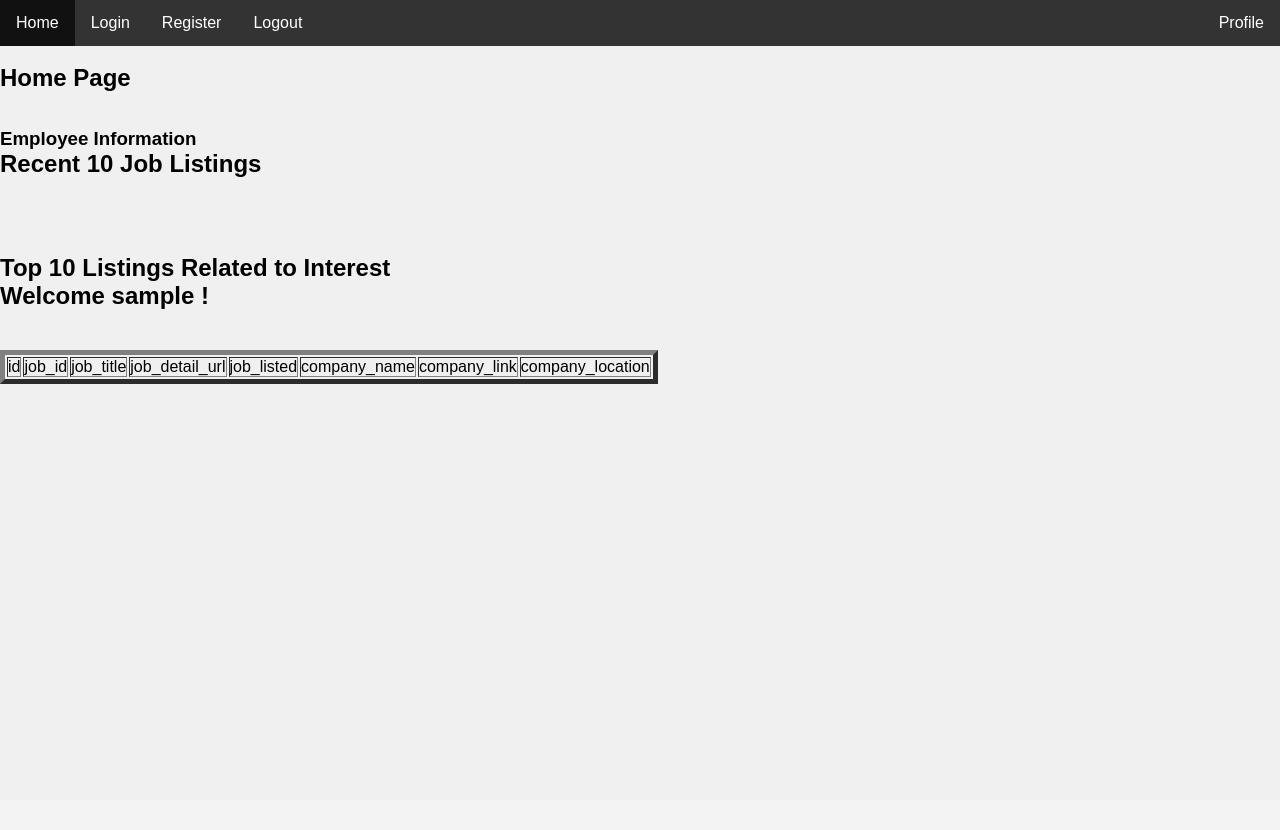
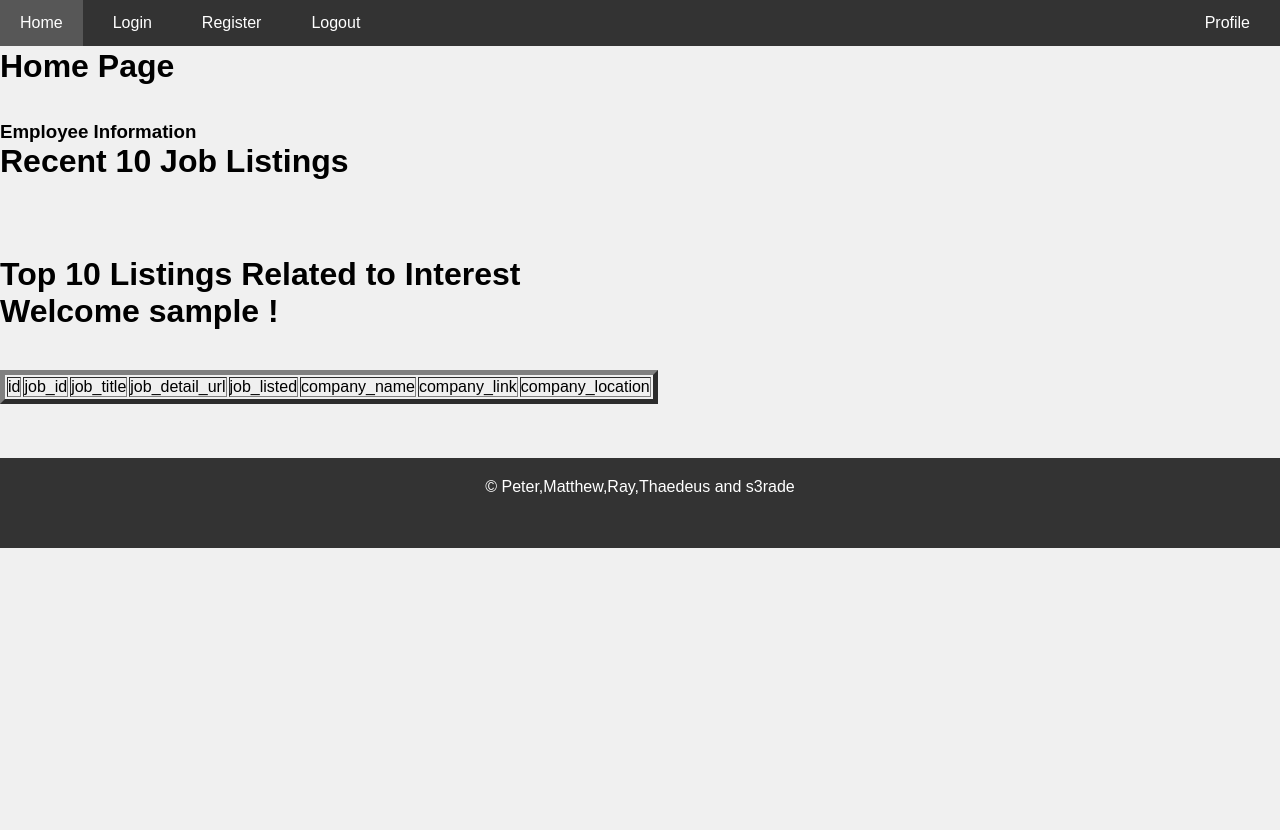
Before and after one commit to Sytechia/Group-4-Online-JD-Analytics, a Flask app: page / in a window 1280 px wide. Before the commit the page ends 384 px from the top, so only its background shows below. Run offline with Flask 3, Linux system fonts and the light colour scheme; the visitor is signed in with stand-in values (Sample User, id 1); data that the repository does not hold is empty.

Commit message:
Made feedback persistent
Made nav bar to the top with css
added in the feedback view
added in a footer

```diff
--- a/blueprints/routes.py
+++ b/blueprints/routes.py
@@ -133,7 +133,13 @@ def profile():
 
             if form_type == 'get_feedback':
                 # Process the CV and get feedback
-                feedback = process_cv(file_path, filename)
+                feedback = str(process_cv(file_path, filename))
+                con = get_db_connection()
+                cur = con.cursor()
+                userid = 1
+                cur.execute("UPDATE userdata SET feedback = ? WHERE id = ?", (feedback,userid,))
+                con.commit()
+                con.close()
 
                 return render_template('feedback.html', feedback=feedback)
             elif form_type == 'update_user_skills':
@@ -154,11 +160,9 @@ def profile():
                 matching_keywords_string = ', '.join(matching_keywords)
 
                 stored_text = str({'Resume Text': matching_keywords_string , 'Number of hours': number_of_hours, 'Certification number': certification_number, 'Education level': education_level})
-                print("Stored text: ", stored_text)
                 # Insert resume_text into database
                 userid = 1
                 insert_resume_text(userid, stored_text)
-                userid = 1
                 con = get_db_connection()
                 cur = con.cursor()
                 cur.execute("SELECT id,username FROM userdata WHERE id = ?", (userid,))
@@ -176,7 +180,7 @@ def profile():
             userid = 1
             con = get_db_connection()
             cur = con.cursor()
-            cur.execute("SELECT id,username FROM userdata WHERE id = ?", (userid,))
+            cur.execute("SELECT id,username,feedback FROM userdata WHERE id = ?", (userid,))
             rows = cur.fetchall()
             con.close()
 
--- a/blueprints/static/css/index.css
+++ b/blueprints/static/css/index.css
@@ -12,6 +12,12 @@ body {
     justify-content: center;
     align-items: center;
     background-color: #f0f0f0;
+    margin: 0;
+    padding: 0;
+    margin-top: 30px;
+    flex-direction: column;
+    min-height: 100vh;
+    overflow-y: auto;
 }.scroll-container {
     display: flex;
     overflow-x: auto;
@@ -145,3 +151,35 @@ background-color: #04AA6D;
     display: table;
     clear: both;
   }
+  nav {
+    position: fixed;
+    top: 0;
+    width: 100%;
+    background-color: #333;
+    color: white;
+    z-index: 1000;
+}
+nav ul {
+    list-style-type: none;
+    padding: 0;
+}
+nav ul li {
+    display: inline;
+    margin-right: 10px;
+}
+nav ul li a {
+    color: white;
+    text-decoration: none;
+    padding: 14px 20px;
+    display: inline-block;
+}
+nav ul li a:hover {
+    background-color: #575757;
+}
+footer {
+    background-color: #333;
+    color: white;
+    text-align: center;
+    padding: 20px; /* Increase padding to make the footer thicker */
+    height: 90px; /* Set a specific height if needed */
+}
--- a/blueprints/templates/base.html
+++ b/blueprints/templates/base.html
@@ -2,13 +2,14 @@
 <title>{% block title %}{% endblock %} - Flaskr</title>
 <link rel="stylesheet" href="../static/css/index.css">
 <head>
-</head>
-
-<body>
-<section class="content">
   <header>
     {% block header %}{% endblock %}
   </header>
+</head>
+
+<body class = "scrollable-container">
+<section class="content">
+
   {% for message in get_flashed_messages() %}
     <div class="flash">{{ message }}</div>
   {% endfor %}
@@ -16,3 +17,11 @@
 </section>
 
 </body>
+<br>
+<footer>
+  <div class="container" align="center">
+   <div id="footer">
+      <p>&copy Peter,Matthew,Ray,Thaedeus and s3rade</p>
+  </div>
+ </div>
+</footer>
--- a/blueprints/templates/home.html
+++ b/blueprints/templates/home.html
@@ -80,3 +80,5 @@
 {% block content %}
 
 {% endblock %}
+{% block footer %}
+{% endblock %}
--- a/blueprints/templates/profile.html
+++ b/blueprints/templates/profile.html
@@ -15,12 +15,14 @@
     <thead>
         <td>ID</td>
         <td>Username</td>
+        <td>Feedback</td>
     </thead>
 
     {% for row in rows %}
         <tr>
             <td>{{row["id"]}}</td>
             <td>{{row["username"]}}</td>
+            <td>{{row["feedback"] | replace('\n', '<br>')|safe}}</td>
         </tr>
     {% endfor %}
 </table>
@@ -29,7 +31,7 @@
 {% block content %}
 <center><h2>Skills Representation</h2></center>
 <br>
-<div class="row">
+<div class="row" >
     <div class="column">
         <h3>Hard Skills</h3>
         {% if hard_skills_list %}
```
